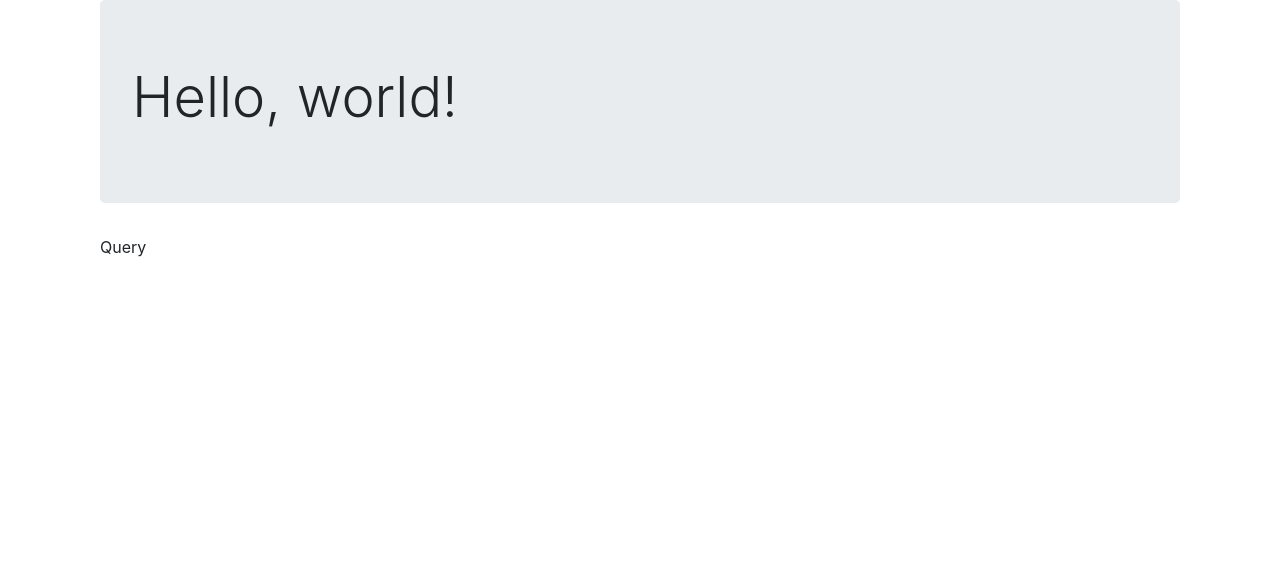
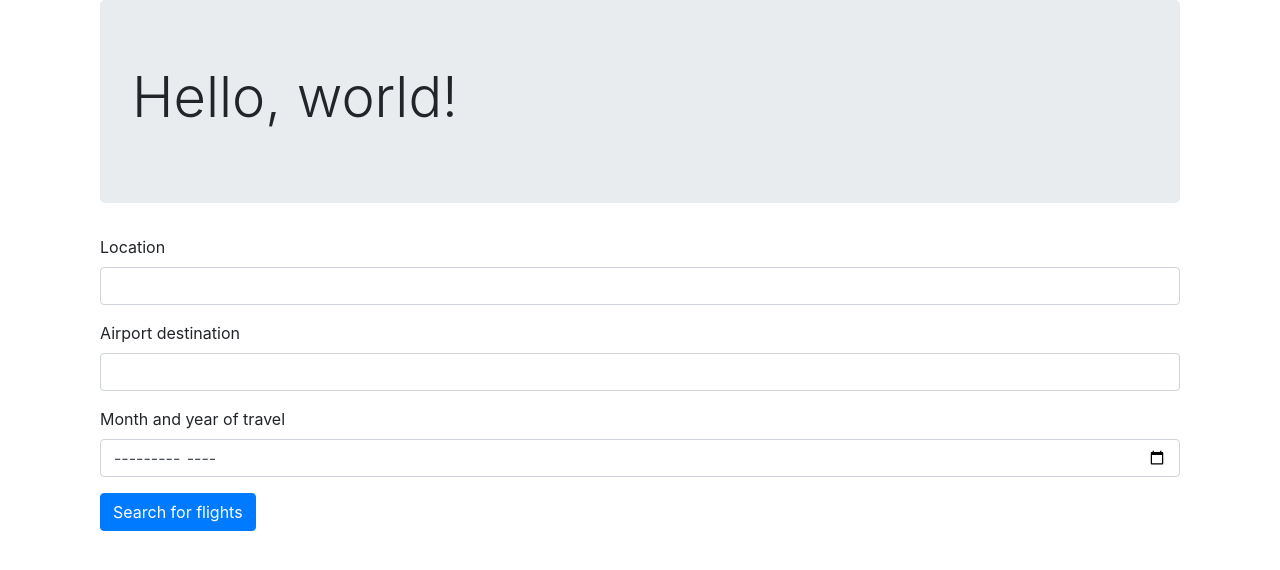
Before and after one commit to geomin76/flightsearcher, an Angular app in the folder frontend/: page /query in a window 1280 px wide. Shown: the top 570 px of the page. Built offline with nearby package versions, Linux system fonts and the light colour scheme.

Commit message:
form added

```diff
--- a/frontend/src/app/app.module.ts
+++ b/frontend/src/app/app.module.ts
@@ -1,5 +1,6 @@
 import { BrowserModule } from '@angular/platform-browser';
 import { NgModule } from '@angular/core';
+import { FormsModule } from '@angular/forms';
 
 import { AppRoutingModule, routingComponents } from './app-routing.module';
 import { NgbModule } from '@ng-bootstrap/ng-bootstrap';
@@ -15,7 +16,8 @@ import { HttpClientModule } from '@angular/common/http';
     BrowserModule,
     AppRoutingModule,
     HttpClientModule,
-    NgbModule
+    NgbModule,
+    FormsModule
   ],
   providers: [],
   bootstrap: [AppComponent]
--- a/frontend/src/app/query/query.component.html
+++ b/frontend/src/app/query/query.component.html
@@ -3,7 +3,24 @@
         <h1 class="display-4">Hello, world!</h1>
     </div>
     <div class="xl-12 lg-12 md-12 sm-12">
-        Query
+        <form #flightForm="ngForm">
+            <div class="form-group">
+                <label>Location</label>
+                <input type="text" name="location" class="form-control" ngModel>
+            </div>
+            <div class="form-group">
+                <label>Airport destination</label>
+                <input type="text" name="destination" class="form-control" ngModel>
+            </div>
+            <div class="form-group">
+                <label>Month and year of travel</label>
+                <!-- pass values from angular to get current date -->
+                <input type="month" name="time" class="form-control" min="2020-06" max="2021-06" ngModel>
+            </div>
+            <div>
+                <button class="btn btn-primary" type="submit">Search for flights</button>
+            </div>
+        </form>
     </div>
 </div>
 
```
